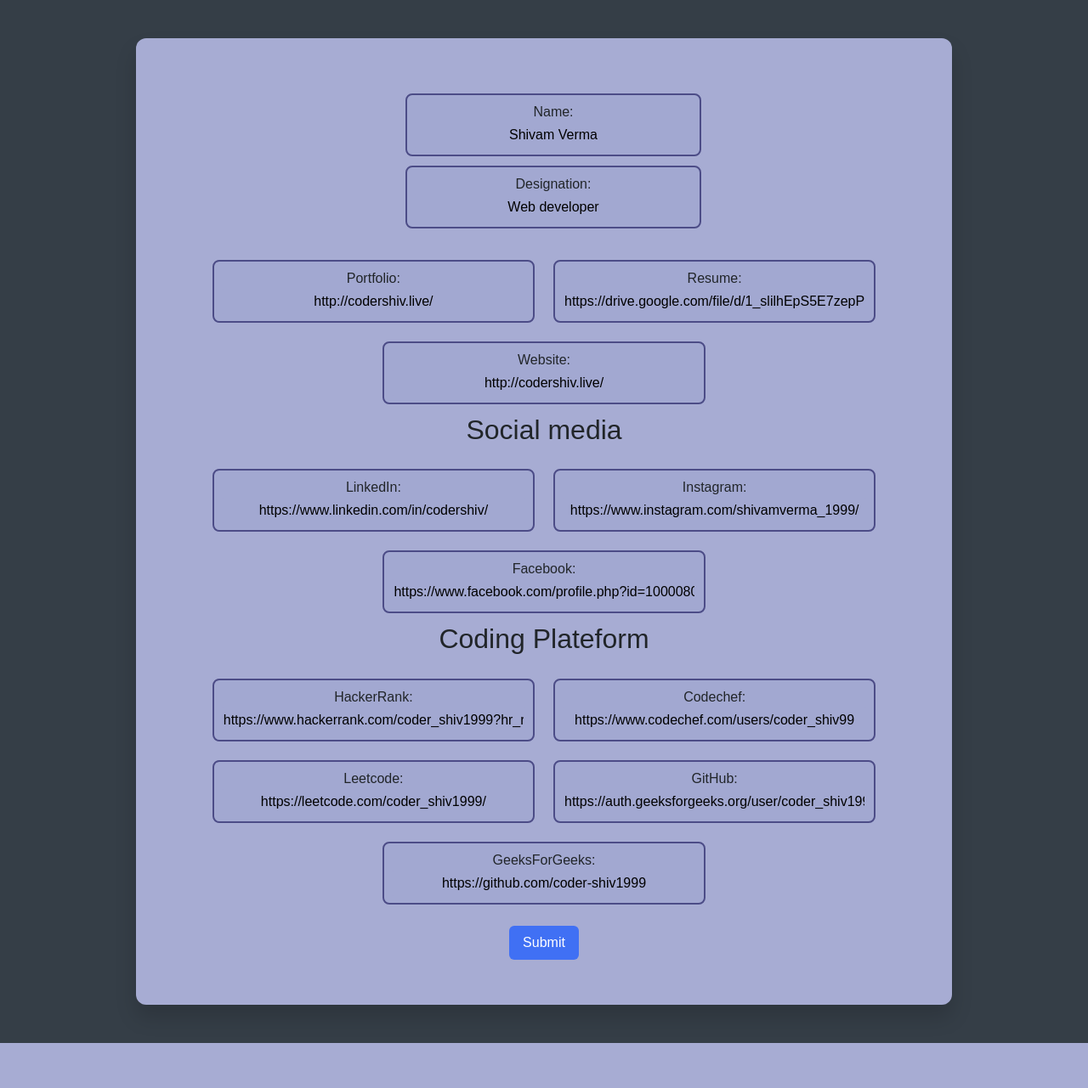
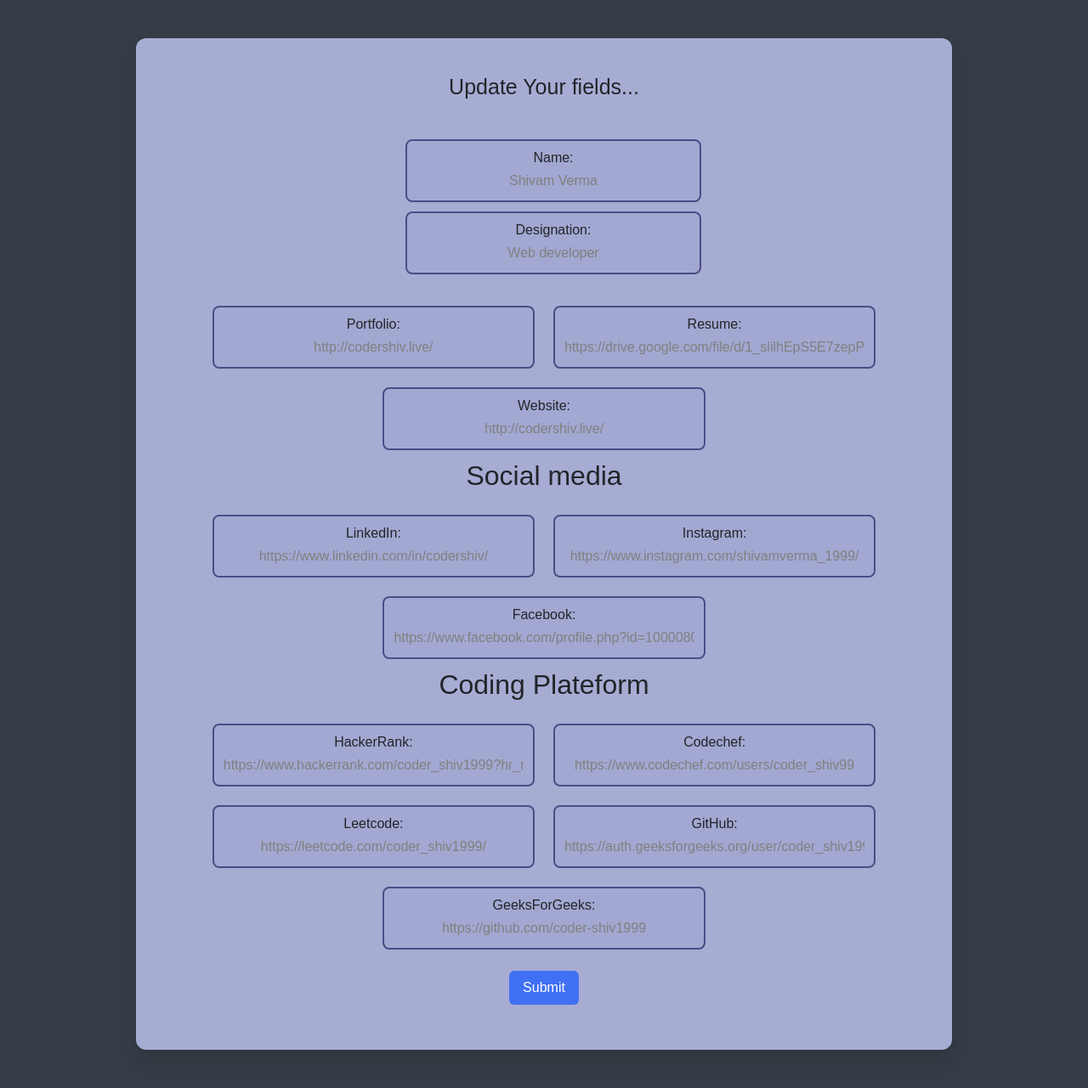
Before and after one commit to coder-shiv1999/profile_drive, a Django app: page /edit/ in a window 1280 px wide. Shown: the part 62-1343 px from the top of the page at 85% size. Before the commit the page ends 1290 px from the top, so only its background shows below. Run offline with Django 4.2, Linux system fonts and the light colour scheme; a user stored in the database is signed in; data comes from the database, SQL or seed files in the repository; some libraries are stand-ins or nearby versions.

Commit message:
edit page commit

```diff
--- a/templates/edit.html
+++ b/templates/edit.html
@@ -12,6 +12,11 @@
 
     <title>Link Tree</title>
     <link rel="stylesheet" href="{% static 'style.css' %}">
+    <style>
+        .form-input{
+            color:gray;
+        }
+    </style>
 </head>
 
 <body>
@@ -68,6 +73,10 @@
         <div class="mainbox">
             <div class="innerbox">
                 <div class="titlebox">
+                    <div class="contentbox">
+                        {% comment %} <a href="{% url 'create' %}" class="btn">Create your profile</a> {% endcomment %}
+                        <p style="font-size:25px;">Update Your fields...</p>
+                        </div>
                     <div class="title">
                         <div class="cardbox" style="
                         width: 100%; display: none;
```
